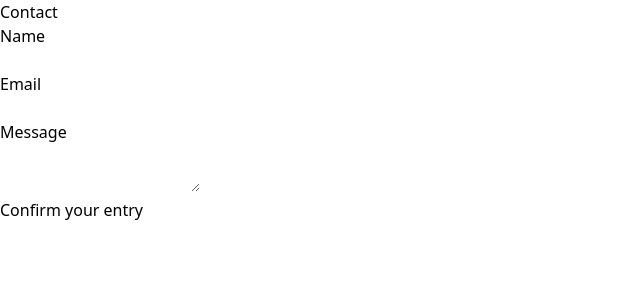
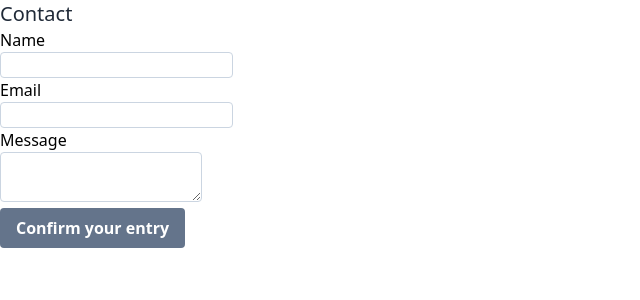
Before and after one commit to jassiG/kuroco-nuxt3-demo, a Nuxt app: page /form/form_validate in a window 1280 px wide. Shown: the top 300 px of the page, without its empty margins (0-640 px from the left). Built offline with nearby package versions, Linux system fonts and the light colour scheme.

Commit message:
Update form_validate.vue

```diff
--- a/pages/form/form_validate.vue
+++ b/pages/form/form_validate.vue
@@ -1,7 +1,7 @@
 <template>
     <div>
       <section>
-        <h1>Contact</h1>
+        <h1 class="text-xl text-gray-800">Contact</h1>
         <form v-if="!validated" class="input">
           <div v-if="error" class="error">
             <p v-for="(err, idx) in error" :key="idx">
@@ -11,18 +11,18 @@
           <div>
             <dl>
               <dt>Name</dt>
-              <dd><input v-model="submitData.name" name="name" type="text" :disabled="validated"></dd>
+              <dd><input v-model="submitData.name" name="name" type="text" :disabled="validated" class="border border-slate-300 rounded"></dd>
             </dl>
             <dl>
               <dt>Email</dt>
-              <dd><input v-model="submitData.email" name="email" type="text" :disabled="validated"></dd>
+              <dd><input v-model="submitData.email" name="email" type="text" :disabled="validated" class="border border-slate-300 rounded"></dd>
             </dl>
             <dl>
               <dt>Message</dt>
-              <dd><textarea v-model="submitData.body" name="body" :disabled="validated"></textarea></dd>
+              <dd><textarea v-model="submitData.body" name="body" :disabled="validated" class="border border-slate-300 rounded"></textarea></dd>
             </dl>
           </div>
-          <button @click.prevent="handleOnValidate">Confirm your entry</button>
+          <button @click.prevent="handleOnValidate" class="bg-slate-500 hover:bg-slate-700 text-white font-semibold py-2 px-4 rounded">Confirm your entry</button>
         </form>
         <form v-if="validated" class="confirm">
           <div v-if="submitted">Inquiry submitted.</div>
@@ -76,6 +76,7 @@
       });
       submitted.value = true;
     } catch (e) {
+      this.error = e.response.data.errors;
       console.log(e);
     }
   };
```
